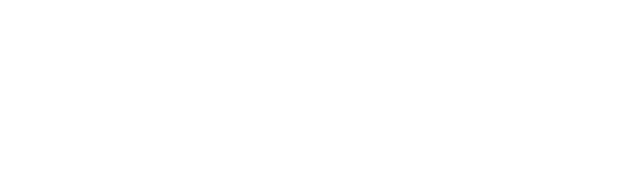
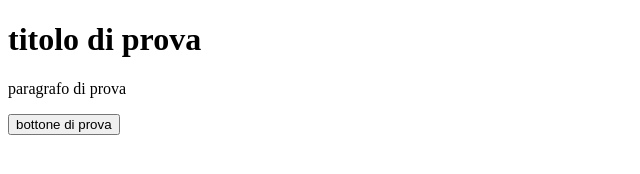
Before and after one commit to FrancescoDale/html-sass-first, a plain HTML site: page index.html in a window 1280 px wide. Shown: the whole page, without its empty margins (0-640 px from the left). Drawn offline with Linux system fonts and the light colour scheme.

Commit message:
creazione di una pagina di prova

```diff
--- a/index.html
+++ b/index.html
@@ -7,5 +7,9 @@
     </head>
     <body>
 
+        <h1>titolo di prova</h1>
+        <p>paragrafo di prova</p>
+        <button type="button" name="button">bottone di prova</button>
+
     </body>
 </html>
```
